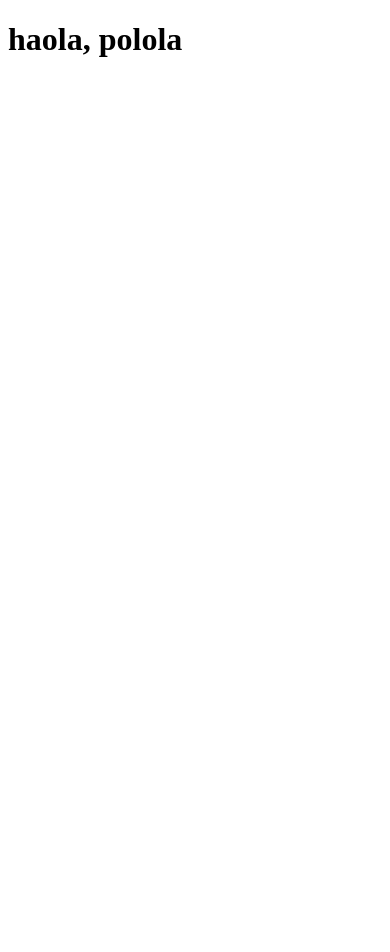
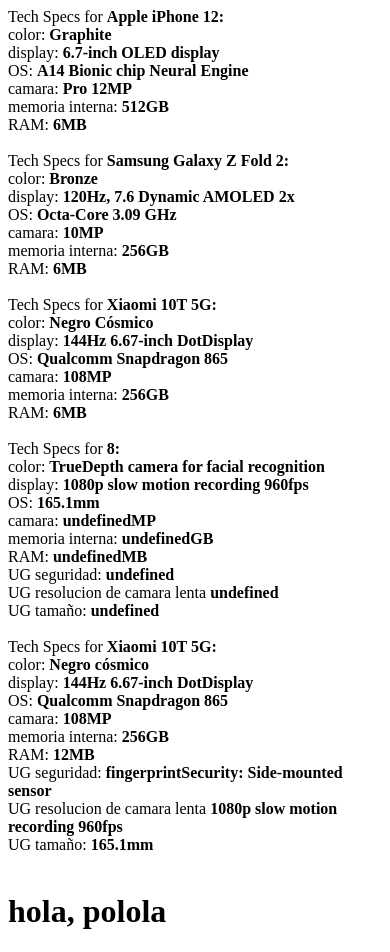
Before and after one commit to FranciscoAvilaJuarez/Dalton-_JS_-tutorial, a plain HTML site: page index.html in a window 390 px wide. Before the commit the page ends 844 px from the top, so only its background shows below. Drawn offline with Linux system fonts and the light colour scheme.

Commit message:
toy problem ch3 cellphoneS

```diff
--- a/CLASES/herencia.js
+++ b/CLASES/herencia.js
@@ -21,7 +21,7 @@ class ANIMAL {      //open ANIMALC
 
 //  H   E   R   E   N   C   I   A       primero va la NUEVA y DESPEUES de donde viene.
 class PERRO extends ANIMAL {        //open PC E A
-    constructor( nombre, especie, edad, color, size ){        //open cons
+    constructor( nombre, especie, edad, color, size ){        //open cons   changing value to 'size'
         super( nombre, especie, edad, color, size );
         this.tamaño = size;
     }//close cons
--- a/CLASES/toyProblem.js
+++ b/CLASES/toyProblem.js
@@ -1,14 +1,23 @@
 /*
 *show CELLPHONE CHAR of 3
-*color, display, OS, camara, memoria interna, RAM6 (1)
+*model, color, display, OS, camera, memoria, ram
 *have to turn on, restart, take pictures y record.
 
 add already existing options from (1) onto new phones having more better options,
-*face recon, record slowmo, extra camera, RAM8 and RAM12
-*Enabled by TrueDepth camera for facial recognition
-*slowMo: 1080p slow motion recording 960fps
-*Side-mounted fingerprint sensor
+*security, slowmoRecord, size, RAM
+
+NEW
+*security:
+        *faceSecurity: TrueDepth camera for facial recognition
+        IF Xiaomi 10T 5G + faceSecurity
+        *fingerprintSecurity: Side-mounted sensor
+*slowmoRecord: 1080p slow motion recording 960fps
 *size = 165.1mm
+
+CHANGE
+*RAM: 8 and 12
+
+
 
 apps of 4 apps
 *crear prog to decide which app to download.
@@ -36,36 +45,146 @@ Xiaomi 10T 5G
     camera: 108MP
     memoria: 256GB,
 
-Samsung Galaxy S21 Ultra
-    color: black,
-    display: 6.8‑inch Dynamic AMOLED 2x,
-    OS: Octa-Core 2.9 GHz,
-    camera: 40 MP,
-    memoria: 128GB
 */
 
-class cells {       //open cell
-    constructor(color, display, OS, camera, memoria, ram){      //open polin
+class CELLPHONE {       //open CELLPHONE-class
+    constructor(model, color, display, OS, camera, memoria, ram) {      //open cells-constructor
+        this.model = model;
         this.color = color;
         this.display = display;
         this.OS = OS;
         this.camera = camera;
         this.memoria = memoria;
-        this.ram = ram
-        this.on = false;
-    }//close polin
-    turn_on(){      //open on
-            if (this.on == false){      //open if-on
-                alert ('this is turned on');
-                on = true;
-            }//close if-on
-            else { alert('the cell is already on...'); }//else if-on
-    }//close on
-    turn_off(){     //open off
-        if (this.on == true){       //open if-off
-            alert ('turned off');
-            on == false;
-        }//close if-of
-        else { alert('the cell is already off')};//else if-off
-    }//close off
-}//close cell
+        this.ram = ram;
+
+        this.power = false;
+    }//close cells-constructor
+
+    powerButton() {      //open powerButton
+        if (this.power == false){
+            alert ('turn celphone on');
+            this.power = true;
+        }
+        else{ alert( this.model +' is already off' ) };
+    }//close powerButton
+
+    restart() {     //open restart
+        if(this.power == true){
+            alert('reiniciando');
+            this.power = false;//turn off
+            this.power = true; //turn BACK ON
+        }else{ alert( this.model +' is already off' ) }
+    }//close restart
+
+    takePicture() {      //open takePicture
+        if (this.power == true){
+            alert (`foto tomada en una resoucion de ${this.camera}MP`)
+        }
+    }//close takePicture
+
+    grabar() {       //open grabar
+        if(this.power == true){
+            alert(`video grabado con camara ${this.camera}MP`)
+        }
+    }//close grabar
+
+    showInfo() {        //open showInfo
+        return `Tech Specs for <b>${this.model}: </b><br>
+                color: <b>${this.color} </b><br>
+                display: <b>${this.display} </b><br>
+                OS: <b>${this.OS} </b><br>
+                camara: <b>${this.camera}MP </b><br>
+                memoria interna: <b>${this.memoria}GB </b><br>
+                RAM: <b>${this.ram}MB </b><br>`;
+    }//close showInfo
+}//close CELLPHONE-class
+
+
+//open new class UPGRADES to add new options 'security, slowmoRecord, size,' and change 'RAM'
+// security, slowmoRecord, size, RAM
+class UPGRADES extends CELLPHONE {       //open class-UPGRADES
+    constructor( model, color, display, OS, camera, memoria, ram, security, slowmoRecord, size, power ){//open cons
+        super( model, color, display, OS, camera, memoria, ram, power );
+
+        this.security = security;
+        this.slowmoRecord = slowmoRecord;
+        this.size = size;
+    }//close cons
+
+    set setRAM (newRAM){        //open setRam
+        this.ram = newRAM;
+    }//close setRam
+
+    seguridad() {       //open seguridad-method
+        powerButton();
+        if (this.power == true){
+            alert `UG recognzing face with: ${this.security}`
+        }
+        else { alert('failed to recon, try again') };
+    }//close seguridad-method
+
+    grabarLento() {     //open grabarLento-method
+        powerButton();
+        if( this.power == true ) {      //open if-lento
+            alert (`UG estas grabando con camara de: ${this.slowmoRecord}`);
+        }//close if-lento
+        else { ( alert('turn device on') )};
+    }//close grabarLento-method
+
+    cellUpgrade() {     //open cellUpgrade
+        return this.showInfo() + ` UG seguridad: <b>${this.security}</b><br>
+        UG resolucion de camara lenta <b>${this.slowmoRecord}</b><br>
+        UG tamaño: <b>${this.size}</b><br>`;
+    }//close cellUpgrade
+
+}//close class-UPGRADES
+
+
+// add values
+//              model, color, display, OS, camera, memoria, ram
+let cell1 = new CELLPHONE( 'Apple iPhone 12', 'Graphite', '6.7‑inch OLED display', 'A14 Bionic chip Neural Engine', 'Pro 12', '512', '6' );
+
+let cell2 = new CELLPHONE( 'Samsung Galaxy Z Fold 2', 'Bronze', '120Hz, 7.6 Dynamic AMOLED 2x', 'Octa-Core 3.09 GHz', '10', '256', '6' );
+
+let cell3 = new CELLPHONE( 'Xiaomi 10T 5G', 'Negro Cósmico', '144Hz 6.67‑inch DotDisplay', 'Qualcomm Snapdragon 865', '108', '256', '6' );
+
+
+/*
+//call
+cell1.powerButton();//power on
+cell1.takePicture();//take picture
+cell1.restart();//reboot
+cell1.grabar(); //record
+cell1.powerButton();//power off
+*/
+
+
+//to  show info
+//              gets call it this way, as we use 'return' in 'showInfo ()'
+document.write(`
+    ${cell1.showInfo()} <br>
+    ${cell2.showInfo()} <br>
+    ${cell3.showInfo()} <br>
+`);
+
+
+
+cell2 = new UPGRADES('8', 'TrueDepth camera for facial recognition', '1080p slow motion recording 960fps', '165.1mm');
+
+cell3 = new UPGRADES( 'Xiaomi 10T 5G', 'Negro cósmico', '144Hz 6.67‑inch DotDisplay', 'Qualcomm Snapdragon 865', '108', '256', '12', 'fingerprintSecurity: Side-mounted sensor',  '1080p slow motion recording 960fps', '165.1mm' );
+
+
+
+document.write ( `
+    ${cell2.cellUpgrade()} <br>
+    ${cell3.cellUpgrade()} <br>
+`)
+
+
+cell2.powerButton();//power on
+cell2.takePicture();//take picture
+cell2.restart();//reboot
+cell2.grabar(); //record
+cell2.powerButton();//power off
+cell3.seguridad();
+cell3.grabarLento();
--- a/index.html
+++ b/index.html
@@ -5,12 +5,13 @@
 	<meta  charset="utf-8">
 </head>
 <body>
+
 	<! <script src='./chapter3/students.js'> </script>
 	<! <script src="./chapter3/calculadora.js"></script>
 	<! <script src="./CLASES/class.js"></script>
 	<! <script src="./CLASES/herencia.js"></script>
 	<!<script src="./CLASES/getSet.js"></script>
 	<script src="./CLASES/toyProblem.js"></script>
-	<h1>haola, polola</h1>
+	<h1>hola, polola</h1>
 </body>
 </html>
```
